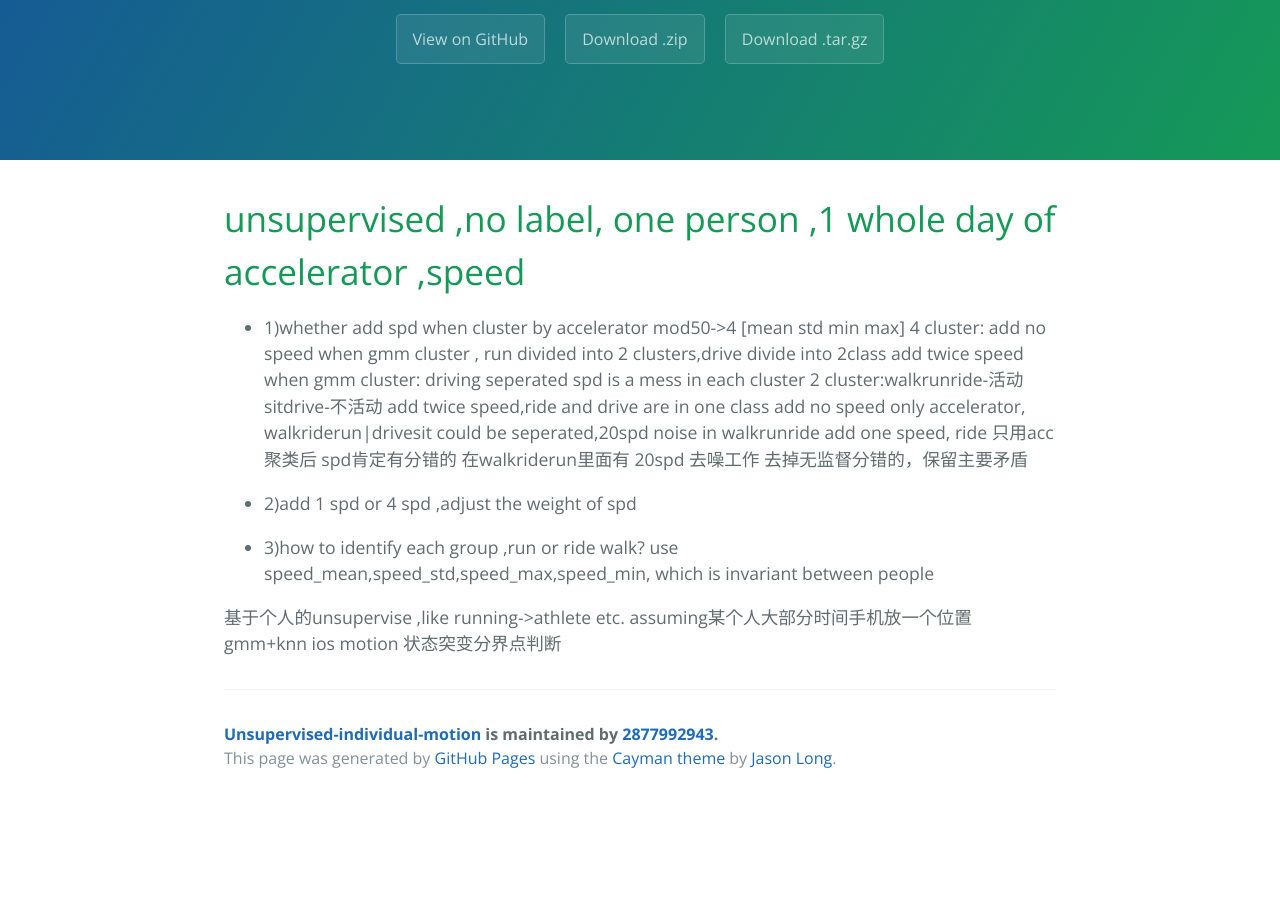
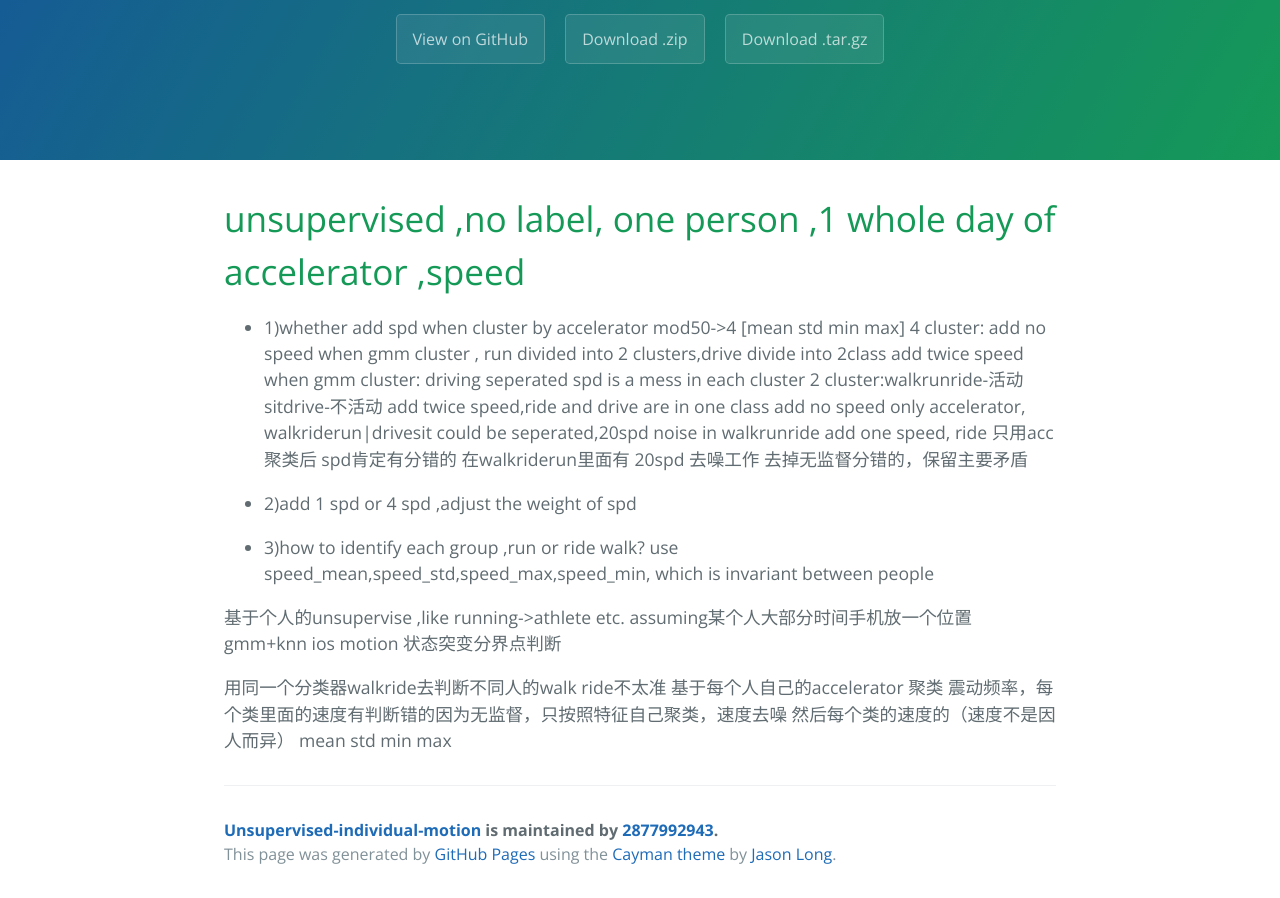
Before and after one commit to 2877992943/unsupervised-individual-motion, a plain HTML site: page index.html in a window 1280 px wide. Shown: the part 176-1074 px from the top of the page. Before the commit the page ends 978 px from the top, so only its background shows below. Drawn offline with nearby package versions, Linux system fonts and the light colour scheme.

Commit message:
Create gh-pages branch via GitHub

```diff
--- a/index.html
+++ b/index.html
@@ -39,6 +39,10 @@
 <p>基于个人的unsupervise ,like running-&gt;athlete etc. assuming某个人大部分时间手机放一个位置 gmm+knn
 ios motion 状态突变分界点判断</p>
 
+<p>用同一个分类器walkride去判断不同人的walk ride不太准
+基于每个人自己的accelerator 聚类 震动频率，每个类里面的速度有判断错的因为无监督，只按照特征自己聚类，速度去噪
+然后每个类的速度的（速度不是因人而异） mean std min max</p>
+
       <footer class="site-footer">
         <span class="site-footer-owner"><a href="https://github.com/2877992943/unsupervised-individual-motion">Unsupervised-individual-motion</a> is maintained by <a href="https://github.com/2877992943">2877992943</a>.</span>
 
--- a/params.json
+++ b/params.json
@@ -1 +1 @@
-{"name":"Unsupervised-individual-motion","tagline":"","body":"# unsupervised ,no label, one person ,1 whole day of accelerator ,speed\r\n* 1)whether add spd when cluster by accelerator mod50->4 [mean std min max]\r\n 4 cluster: add no speed when gmm cluster , run divided into 2 clusters,drive divide into 2class\r\n            add twice speed when gmm cluster: driving seperated\r\n            spd is a mess in each cluster\r\n 2 cluster:walkrunride-活动   sitdrive-不活动\r\n           add twice speed,ride and drive  are in one class\r\n           add no speed only accelerator, walkriderun|drivesit could be seperated,20spd noise in walkrunride\r\n            add one speed, ride\r\n             只用acc聚类后  spd肯定有分错的   在walkriderun里面有 20spd  去噪工作 去掉无监督分错的，保留主要矛盾\r\n\r\n\r\n\r\n\r\n\r\n\r\n* 2)add 1 spd or 4 spd ,adjust the weight of spd\r\n* 3)how to identify each group ,run or ride walk? use speed_mean,speed_std,speed_max,speed_min, which is invariant between people\r\n\r\n\r\n\r\n基于个人的unsupervise ,like running->athlete etc. assuming某个人大部分时间手机放一个位置 gmm+knn\r\nios motion 状态突变分界点判断","google":"","note":"Don't delete this file! It's used internally to help with page regeneration."}
+{"name":"Unsupervised-individual-motion","tagline":"","body":"# unsupervised ,no label, one person ,1 whole day of accelerator ,speed\r\n* 1)whether add spd when cluster by accelerator mod50->4 [mean std min max]\r\n 4 cluster: add no speed when gmm cluster , run divided into 2 clusters,drive divide into 2class\r\n            add twice speed when gmm cluster: driving seperated\r\n            spd is a mess in each cluster\r\n 2 cluster:walkrunride-活动   sitdrive-不活动\r\n           add twice speed,ride and drive  are in one class\r\n           add no speed only accelerator, walkriderun|drivesit could be seperated,20spd noise in walkrunride\r\n            add one speed, ride\r\n             只用acc聚类后  spd肯定有分错的   在walkriderun里面有 20spd  去噪工作 去掉无监督分错的，保留主要矛盾\r\n\r\n\r\n\r\n\r\n\r\n\r\n* 2)add 1 spd or 4 spd ,adjust the weight of spd\r\n* 3)how to identify each group ,run or ride walk? use speed_mean,speed_std,speed_max,speed_min, which is invariant between people\r\n\r\n\r\n\r\n基于个人的unsupervise ,like running->athlete etc. assuming某个人大部分时间手机放一个位置 gmm+knn\r\nios motion 状态突变分界点判断\r\n\r\n\r\n用同一个分类器walkride去判断不同人的walk ride不太准\r\n基于每个人自己的accelerator 聚类 震动频率，每个类里面的速度有判断错的因为无监督，只按照特征自己聚类，速度去噪\r\n然后每个类的速度的（速度不是因人而异） mean std min max","google":"","note":"Don't delete this file! It's used internally to help with page regeneration."}
```
